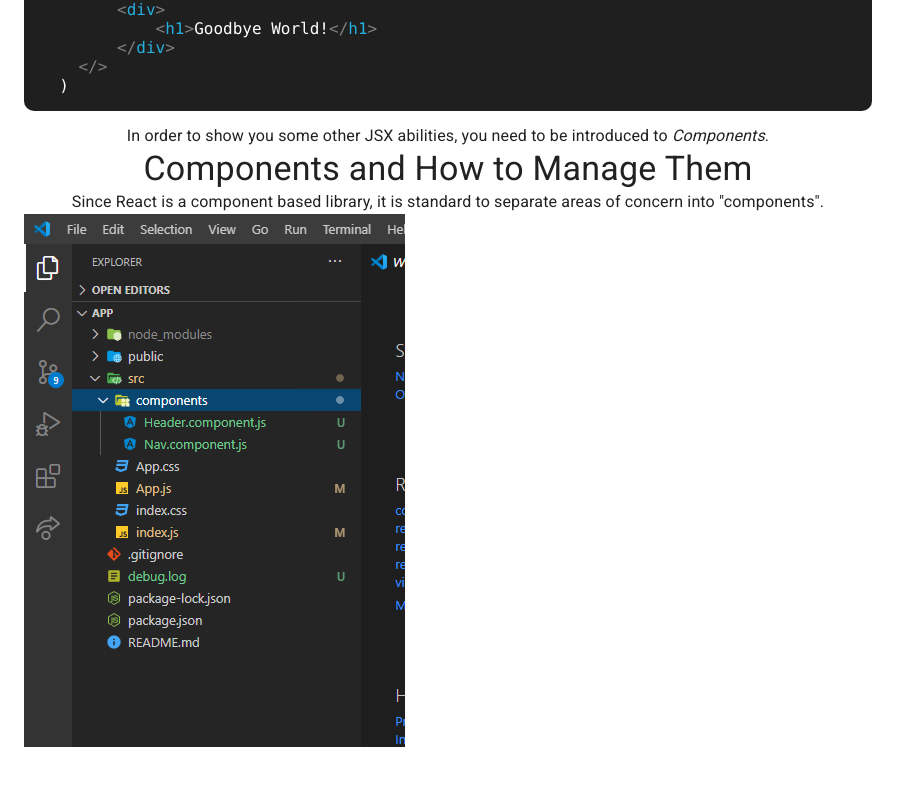
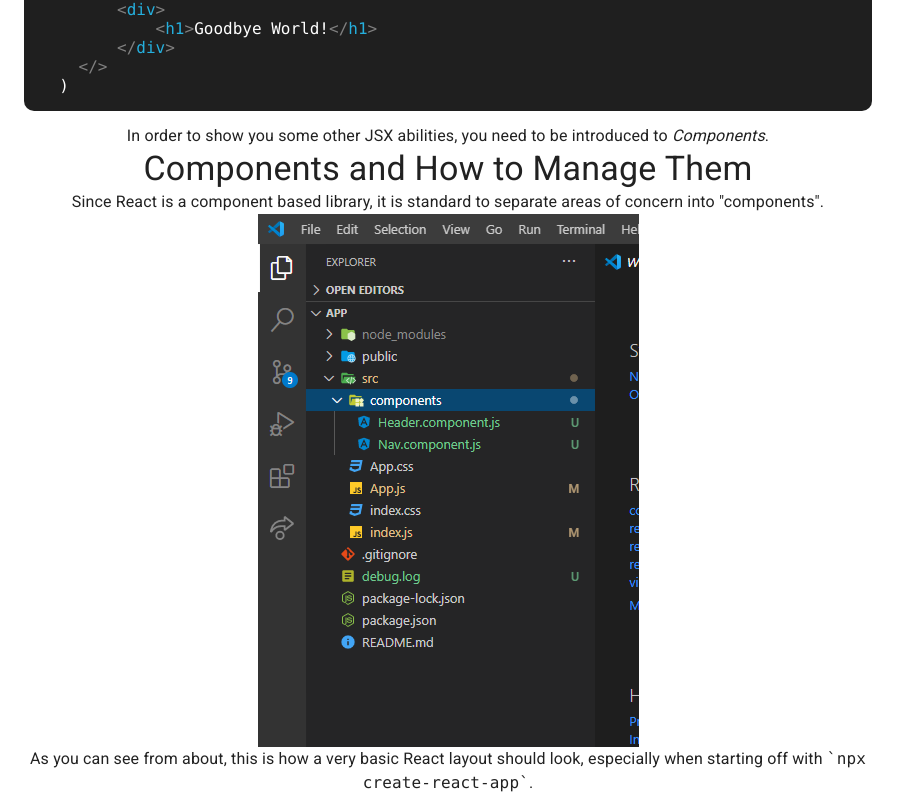
Before and after one commit to benzend/react-portfolio, a React (Create React App) app: page /blog/react/intro in a window 1280 px wide. Shown: the part 2110-2905 px from the top of the page, without its empty margins (0-911 px from the left). Before the commit the page ends 2861 px from the top, so only its background shows below. Built offline with nearby package versions, Linux system fonts and the light colour scheme.

Commit message:
added more content

```diff
--- a/src/App.css
+++ b/src/App.css
@@ -12,6 +12,16 @@
 
 .center {
   text-align: center;
+}
+
+.centerize {
+  display: flex;
+  justify-content: center;
+  align-items: center;
+}
+
+.padding--1rem {
+  padding: 1rem;
 }
 
 a {
--- a/src/pages/blogs/BlogReactIntro.js
+++ b/src/pages/blogs/BlogReactIntro.js
@@ -55,6 +55,9 @@ const useStyles = makeStyles((theme) => ({
       left: "-50px",
     },
   },
+  leftRight: {
+    display: "flex",
+  },
 }));
 
 export const BlogReactIntro = () => {
@@ -66,6 +69,7 @@ export const BlogReactIntro = () => {
     contentBox,
     contentContainer,
     menuIconContainer,
+    leftRight,
   } = useStyles();
   return (
     <Box className={root}>
@@ -546,10 +550,17 @@ export const BlogReactIntro = () => {
             Since React is a component based library, it is standard to separate
             areas of concern into "components".
           </Typography>
-          <img
-            src="../../images/react-component-ex.png"
-            alt="react component files and react folder setup"
-          />
+          <Box className="centerize">
+            <img
+              src="../../images/react-component-ex.png"
+              alt="react component files and react folder setup"
+            />
+          </Box>
+          <Typography align="center" color="textPrimary" variant="body1">
+            As you can see from about, this is how a very basic React layout
+            should look, especially when starting off with{" "}
+            <code>`npx create-react-app`</code>.
+          </Typography>
         </Container>
       </Box>
       <Box className={menuOpen ? "open " + nav : nav}>
```
